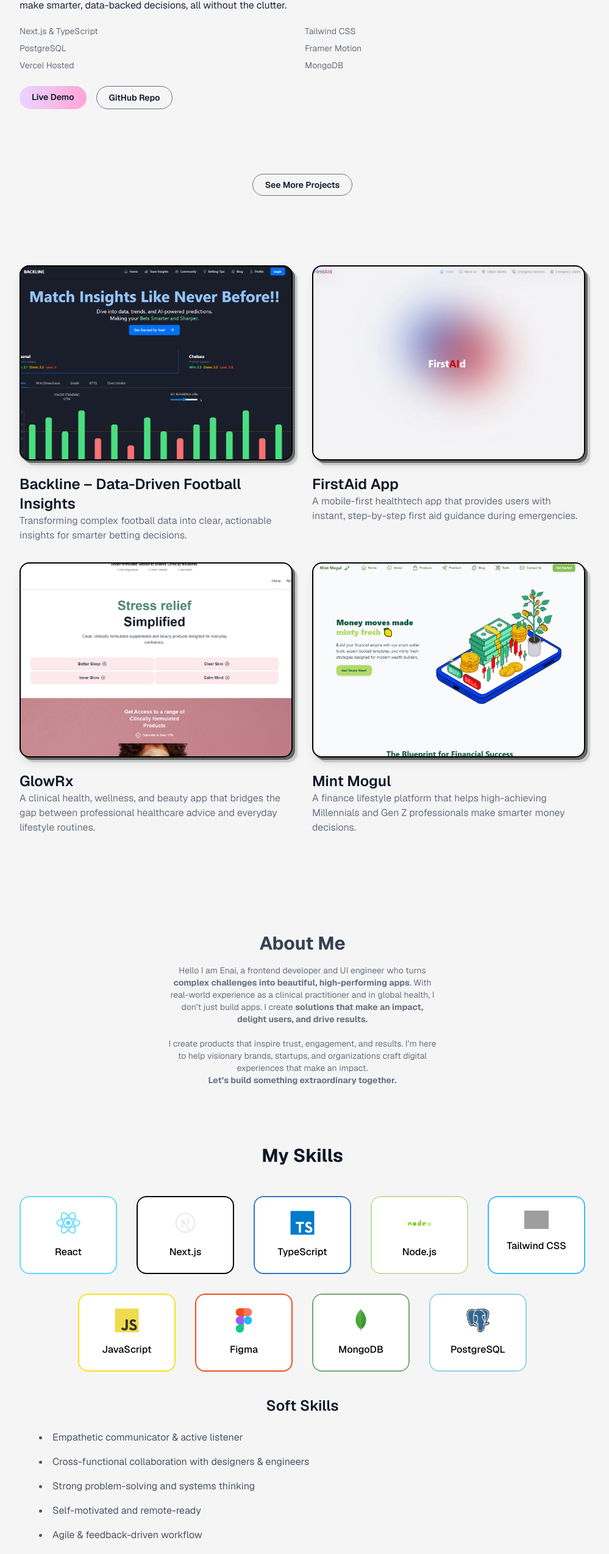
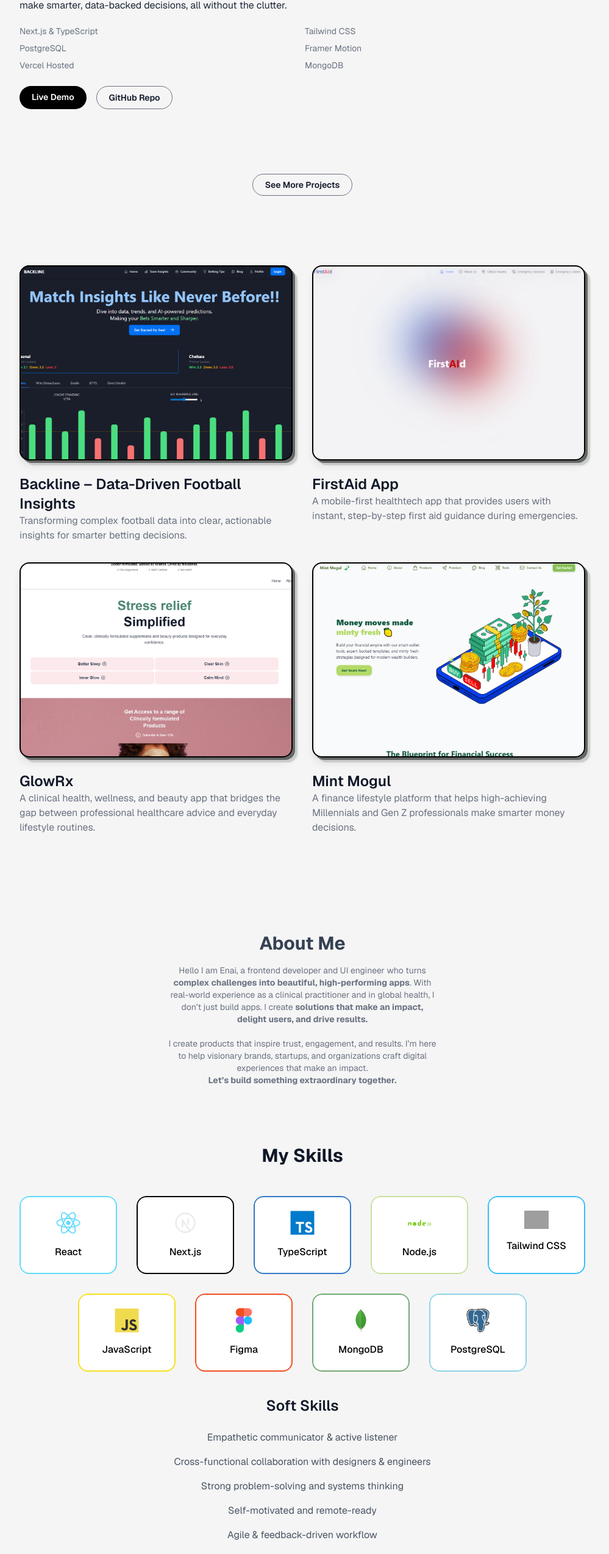
Before and after one commit to enai-cathy/my-portfolio, a Next.js app: page / in a window 1280 px wide. Shown: the part 1454-4002 px from the top of the page at 61% size, without its empty margins (144-1143 px from the left). Built offline with nearby package versions, Linux system fonts and the light colour scheme; grey boxes are pictures that could not be loaded.

Commit message:
fixes 2 vercel

```diff
--- a/src/app/page.tsx
+++ b/src/app/page.tsx
@@ -1,6 +1,5 @@
 // This is the main landing page of the portfolio website, showcasing hero section, projects, about, skills, and contact info.
 import AboutSection from "./ui/components/AboutSection";
-import ContactSection from "./ui/components/ContactSection";
 import FeaturedProject from "./ui/components/FeaturedProjects";
 import Navbar from "./ui/components/nav-bar";
 import Skills from "./ui/components/Skills";
--- a/src/app/projects/[slug]/page.tsx
+++ b/src/app/projects/[slug]/page.tsx
@@ -69,6 +69,7 @@ export default async function ProjectPage({ params }: { params: Promise<{ slug:
           src={project.cover}
           alt={project.title}
           width={800}
+          height={420}
           className="w-full h-[420px] object-cover rounded-3xl shadow-lg"
         />
       </motion.div>
@@ -95,6 +96,7 @@ export default async function ProjectPage({ params }: { params: Promise<{ slug:
                     key={idx}
                     src={src}
                     width={600}
+                    height={400}
                     alt={`${section.heading} ${idx}`}
                     className="rounded-2xl shadow-md hover:shadow-xl hover:scale-200 transition"
                   />
--- a/src/app/ui/components/FeaturedProjects.tsx
+++ b/src/app/ui/components/FeaturedProjects.tsx
@@ -64,7 +64,7 @@ Backline creates a <strong> trustworthy experience </strong>where bettors can ma
           <div className="flex gap-4 mt-6">
             <a
               href="https://backline-dashboard.vercel.app/" target="_blank"
-              className="px-5 py-2 text-sm font-semibold bg-gradient-to-r from-purple-200 to-pink-300 rounded-full hover:opacity-90 transition"
+              className="px-5 py-2 text-sm font-semibold bg-black text-white rounded-full hover:opacity-90 transition"
             >
               Live Demo
             </a>
--- a/src/app/ui/components/Skills.tsx
+++ b/src/app/ui/components/Skills.tsx
@@ -176,7 +176,7 @@ const SkillsSection = () => {
       </div>
        <div className="max-w-4xl mx-auto mt-10">
         <h3 className="text-2xl font-semibold mb-6 text-center">Soft Skills</h3>
-        <ul className="grid grid-cols-1 sm:grid-cols-1 gap-4 text-md text-gray-600 list-disc list-inside px-4">
+        <ul className="grid grid-cols-1 sm:grid-cols-1 gap-4 text-md text-gray-600 text-center px-4">
           {softSkills.map((skill, i) => (
             <motion.li
               key={i}
--- a/src/data/projects.ts
+++ b/src/data/projects.ts
@@ -27,7 +27,7 @@ export const projects = [
         heading: "The Solution",
         content:
           "Backline delivers data made simple: interactive visualizations, smart insights, mobile-first design, and community engagement.",
-        images: ["/images/backline/1.png", "/images/backline-mobile.png"],
+        images: ["/images/backline/1.png", "/images/backline/thumb.png"],
       },
       {
         heading: "Process",
@@ -176,7 +176,7 @@ export const projects = [
         heading: "The Solution",
         content:
           "Mint Mogul offers actionable financial templates, ebooks, and smart tools like savings calculators, investment forecasts, and budget planners. It blends luxury branding with a clean, modern design to resonate with high spenders.",
-        images: ["/images/mintmogul/7.png", "/images/mintmogul/8.png"],
+        images: ["/images/mint-mogul/7.png", "/images/mint-mogul/8.png"],
       },
       {
         heading: "Process",
@@ -195,7 +195,7 @@ export const projects = [
       {
         heading: "Preview",
         content: "https://mintmogul.vercel.app/",
-       images: ["/images/mintmogul/tools.png", "/images/mintmogul/1.png", "/images/mintmogul/2.png", "/images/mintmogul/3.png", "/images/mintmogul/4.png", "/images/mintmogul/products.png", "/images/mintmogul/5.png", "/images/mintmogul/6.png", "/images/mintmogul/7.png", "/images/mintmogul/8.png", "/images/mintmogul/9.png"],
+       images: ["/images/mint-mogul/1.png", "/images/mint-mogul/2.png", "/images/mint-mogul/3.png", "/images/mint-mogul/4.png", "/images/mint-mogul/5.png", "/images/mint-mogul/6.png", "/images/mint-mogul/7.png", "/images/mint-mogul/8.png", "/images/mint-mogul/9.png"],
       },
   ],
 }
```
